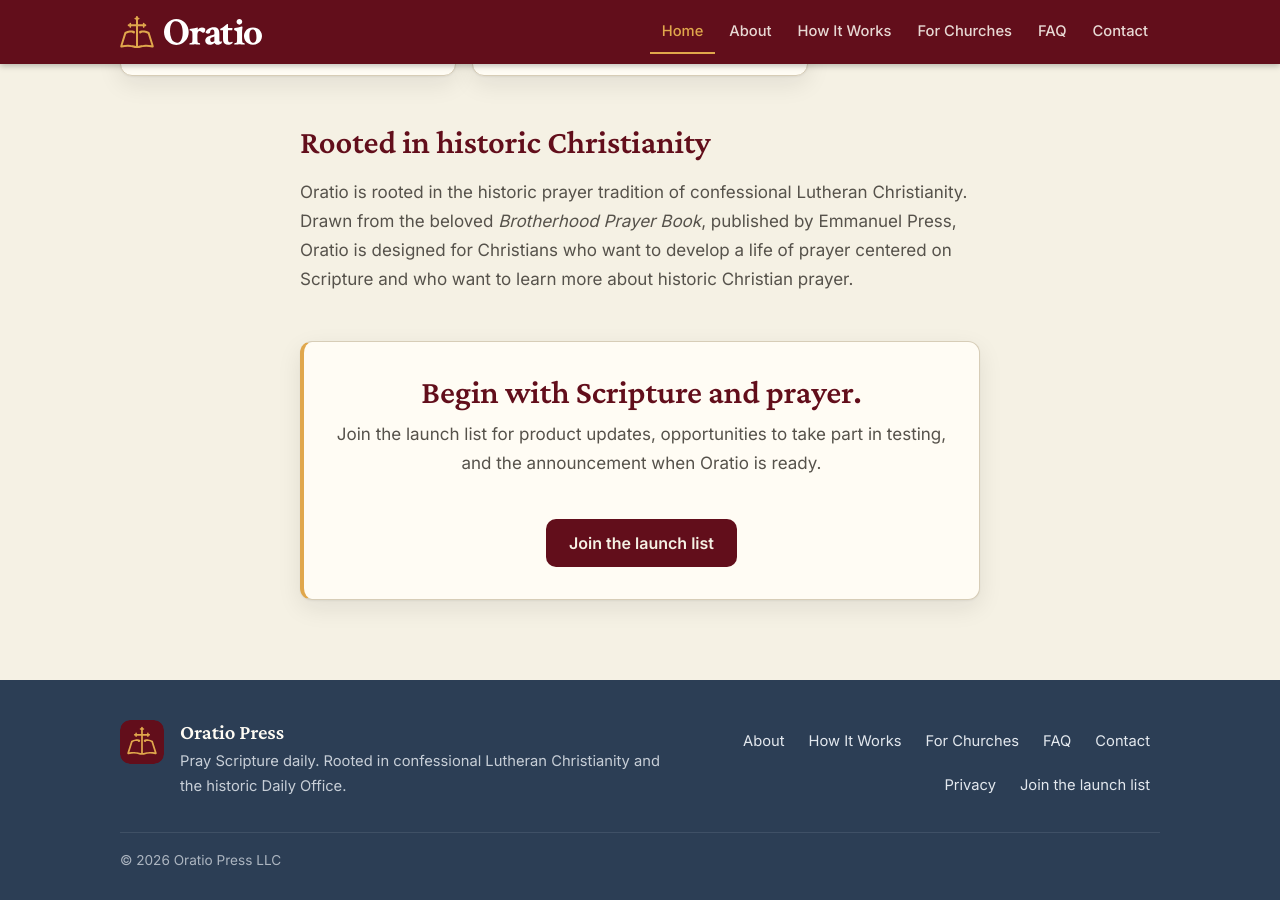
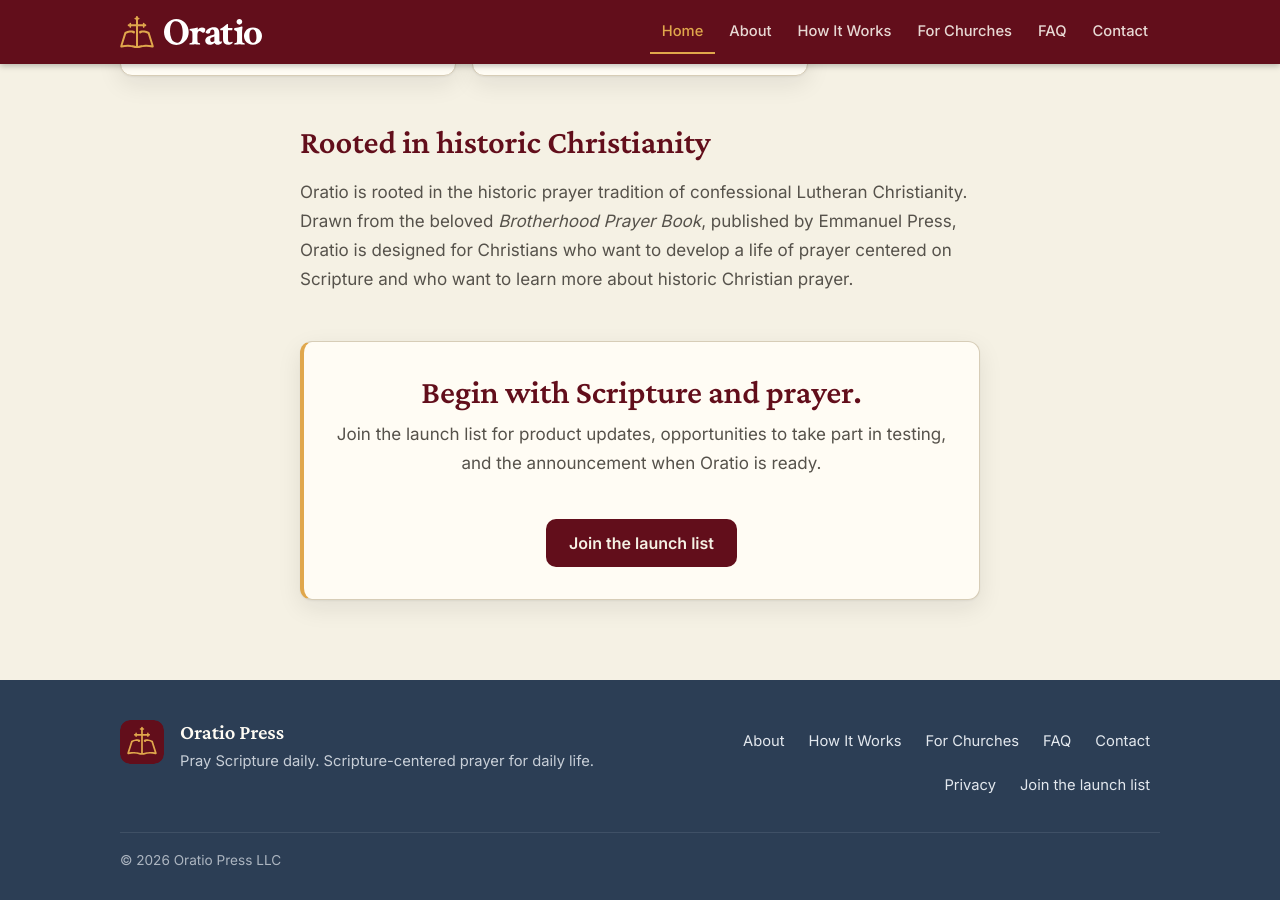
Before and after one commit to Oratio-Press/oratio.github.io, a Jekyll site: the page built from index.html, in a window 1280 px wide and 900 px high, scrolled down 2156 px. Built offline with Jekyll 4.4.1, drawn with Linux system fonts in a browser that asks for light colours.

Commit message:
Update default.html

```diff
--- a/_layouts/default.html
+++ b/_layouts/default.html
@@ -103,7 +103,7 @@
         <img src="/assets/img/oratio_logo.svg" alt="" width="44" height="44">
         <div>
           <p class="site-footer__name">Oratio Press</p>
-          <p>{{ site.tagline }} Rooted in confessional Lutheran Christianity and the historic Daily Office.</p>
+          <p>{{ site.tagline }} Scripture-centered prayer for daily life.</p>
         </div>
       </div>
       <nav class="site-footer__nav" aria-label="Footer">
```
